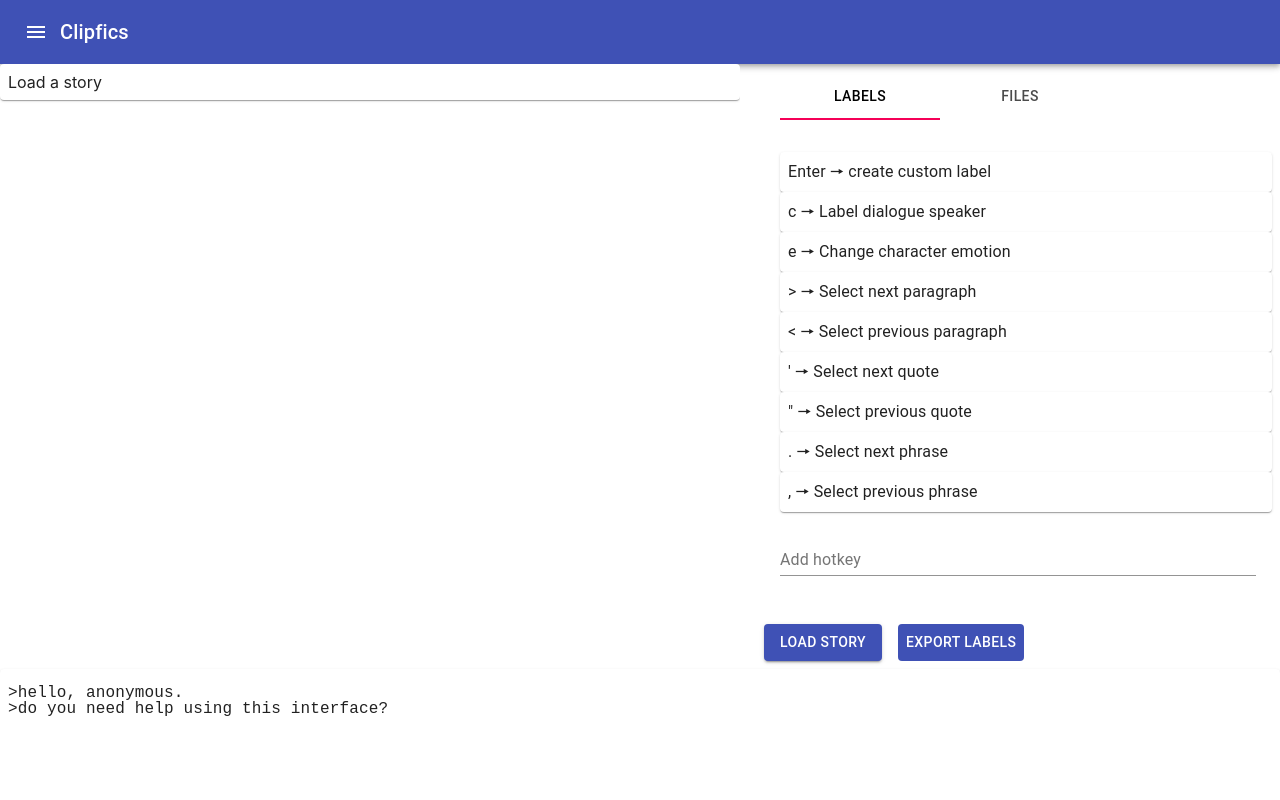
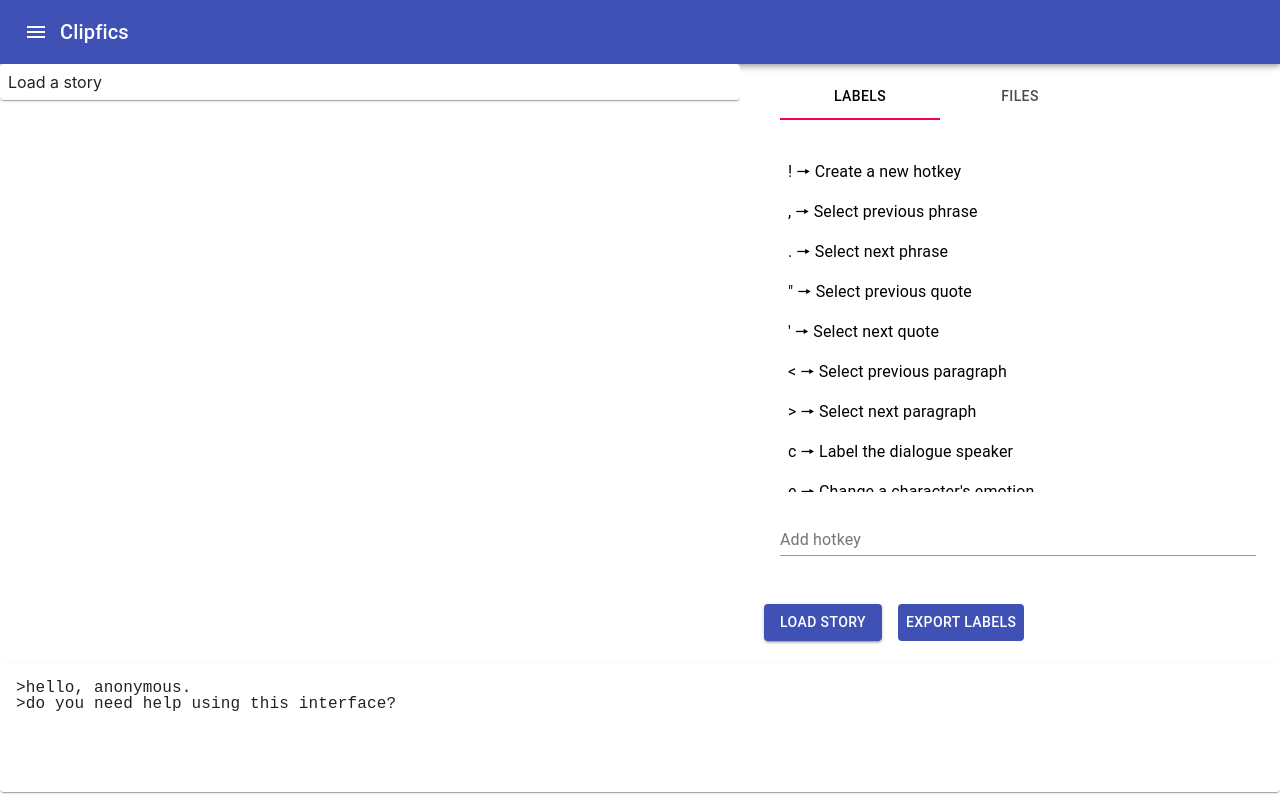
Before and after one commit to synthbot-anon/synthsites, a React (Create React App) app: page / in a window 1280 px wide. Built offline with nearby package versions, Linux system fonts and the light colour scheme.

Commit message:
refactor hotkeys + shortcut to create hotkey

```diff
--- a/src/clipfics/LabelsPanel.js
+++ b/src/clipfics/LabelsPanel.js
@@ -7,34 +7,44 @@
 import { useSelectionCache } from 'common/ContainerSelection.js';
 import useModalControls from 'common/useModalControls.js';
 import useLoopControls from 'common/useLoopControls.js';
-import CookieSynthLabel, { getLabelDescription } from './cookiesynth/CookieSynthLabel.js';
+import useInitializer from 'common/useInitializer.js';
+import CookieSynthLabel, {
+  getLabelDescription,
+} from './cookiesynth/CookieSynthLabel.js';
+import { useCreateNewHotkey } from 'common/Hotkeys.js';
 
+const Hotkey = ({ shortcut, description, ...other }) => {
+  const { classes } = useContext(ThemeContext);
+  return (
+    <div
+      key={shortcut}
+      className={classes['c-hotkey__paper']}
+    >{`${shortcut} 🠖 ${description}`}</div>
+  );
+};
 
-/**
- * React effect to highlight text by hotkey.
- * @param navigator StateMachine with which to register this hotkey
- * @param containerRef React ref for where a selection is valid
- */
-const ClipficsHotkey = ({ onLabel, shortcut, description, label }) => {
-  const { hotkeys, selection, terminal } = useClipfics();
+const useDisplayableHotkeys = () => {
+  const { hotkeys } = useClipfics();
+  const [existingHotkeyActions] = useState({});
+  let [hotkeyDisplays, setHotkeyDisplays] = useState([]);
 
-  // Highlight selection only if it falls within the container
-  const highlightWithinElement = () => {
-    const selectionRange = selection.getRange();
-    if (selectionRange) {
-      onLabel(label);
-    } else {
-      terminal.log('you need to select some story text first');
+  hotkeys.useHotkeys();
+
+  const registerHotkey = (shortcut, action, display) => {
+    if (shortcut in existingHotkeyActions) {
+      const existingAction = existingHotkeyActions[shortcut];
+      hotkeys.unregisterHotkey(shortcut, existingAction);
+      hotkeyDisplays = hotkeyDisplays.filter((x) => x['key'] !== shortcut);
     }
+
+    hotkeys.registerHotkey(shortcut, action);
+    setHotkeyDisplays((hotkeyDisplays = [display, ...hotkeyDisplays]));
+    existingHotkeyActions[shortcut] = action;
   };
 
-  return (
-    <hotkeys.Hotkey
-      shortcut={shortcut}
-      action={highlightWithinElement}
-      description={description}
-    />
-  );
+  useInitializer(() => {});
+
+  return { registerHotkey, hotkeyDisplays };
 };
 
 export const ClipficsLabelsPanel = ({ ...props }) => {
@@ -54,21 +64,27 @@
     openModal: openTemplateModal,
     closeModal: closeTemplateModal,
   } = useModalControls();
+  const {
+    CreateNewHotkey,
+    setValue: setNewHotkeyValue,
+    requestHotkey: createHotkeyHotkey,
+  } = useCreateNewHotkey();
 
-  const [displayKeys, setDisplayKeys] = useState([]);
   const [lastSelection, setLastSelection] = useState();
+  const { registerHotkey, hotkeyDisplays } = useDisplayableHotkeys();
   let [pendingLabel, setPendingLabel] = useState();
 
-  const onTemplateSpecified = (text) => {
+  const labelSelectionWithTemplate = (template) => {
     saveSelection();
 
-    pendingLabel = new CookieSynthLabel(selection.getRange(), text);
+    pendingLabel = new CookieSynthLabel(selection.getRange(), template);
     setPendingLabel(pendingLabel);
 
     beginRequestMissingProps(pendingLabel.missingProperties)
       .then(() => {
         if (pendingLabel.injectLabel()) {
           terminal.log('added label:', pendingLabel.completedLabel);
+          setNewHotkeyValue(pendingLabel.completedLabel);
         } else {
           terminal.log('invalid label:', pendingLabel.completedLabel);
         }
@@ -80,21 +96,6 @@
         stopRequestingProps();
         restoreSelection();
       });
-  };
-
-  const onHotkeyAdded = (shortcut, label) => {
-    const description = getLabelDescription(label);
-    const newHotkey = (
-      <ClipficsHotkey
-        key={shortcut}
-        onLabel={onTemplateSpecified}
-        shortcut={shortcut}
-        description={description || label}
-        label={label}
-      />
-    );
-
-    setDisplayKeys([newHotkey, ...displayKeys]);
   };
 
   const selectNext = (getNextRange) => {
@@ -113,93 +114,90 @@
       nextSelection.insertNode(span);
       span.scrollIntoView(false);
       span.parentNode.removeChild(span);
-
     }
   };
+
+  const addCustomLabel = () => {
+    const selectionRange = selection.getRange();
+    if (!selectionRange) {
+      terminal.log('you need to select some story text first');
+      return;
+    }
+
+    saveSelection();
+    openTemplateModal();
+  };
+
+  const addTemplatedLabel = (template) => () => {
+    const selectionRange = selection.getRange();
+    if (!selectionRange) {
+      terminal.log('you need to select some story text first');
+      return;
+    }
+
+    labelSelectionWithTemplate(template);
+  };
+
+  const createHotkey = (shortcut, action, description) => {
+    registerHotkey(
+      shortcut,
+      action,
+      <Hotkey key={shortcut} shortcut={shortcut} description={description} />,
+    );
+  };
+
+  const createLabelHotkey = (shortcut, labelTemplate) => {
+    const description = getLabelDescription(labelTemplate) || labelTemplate;
+    createHotkey(shortcut, addTemplatedLabel(labelTemplate), description);
+  };
+
+  const createNextSelectionHotkey = (shortcut, regex, description) => {
+    createHotkey(
+      shortcut,
+      () => selectNext((current) => storyNavigator.getNextPhrase(current, regex)),
+      description,
+    );
+  };
+
+  const createPrevSelectionHotkey = (shortcut, regex, description) => {
+    createHotkey(
+      shortcut,
+      () => selectNext((current) => storyNavigator.getPreviousPhrase(current, regex)),
+      description,
+    );
+  };
+
+  useInitializer(() => {
+    createHotkey('Enter', addCustomLabel, 'Create custom label');
+    createLabelHotkey('e', 'meta character="?" emotion="?"');
+    createLabelHotkey('c', 'dialogue speaker="?"');
+    createNextSelectionHotkey('>', /\S.*\S?/g, 'Select next paragraph');
+    createPrevSelectionHotkey('<', /\S.*\S?/g, 'Select previous paragraph');
+    createNextSelectionHotkey("'", /"[^ ][^"]*"?/g, 'Select next quote');
+    createPrevSelectionHotkey('"', /"[^ ][^"]*"?/g, 'Select previous quote');
+    createNextSelectionHotkey(
+      '.',
+      /(?:\w[^.?!"]*[^ "][.?!]*)/g,
+      'Select next phrase',
+    );
+    createPrevSelectionHotkey(
+      ',',
+      /(?:\w[^.?!"]*[^ "][.?!]*)/g,
+      'Select previous phrase',
+    );
+    createHotkey('!', createHotkeyHotkey, 'Create a new hotkey');
+  });
 
   return (
     <Grid container {...props}>
       <Grid item className={classes['c-controls--fill-width']}>
-        <hotkeys.Hotkey
-          shortcut="Enter"
-          action={() => {
-            saveSelection();
-            openTemplateModal();
-          }}
-          description="create custom label"
-        />
-        <ClipficsHotkey
-          shortcut="c"
-          onLabel={onTemplateSpecified}
-          label='dialogue character="?"'
-          description='Label dialogue speaker'
-        />
-        <ClipficsHotkey
-          shortcut="e"
-          onLabel={onTemplateSpecified}
-          label='meta character="?" emotion="?"'
-          description='Change character emotion'
-        />
-
-        <hotkeys.Hotkey
-          shortcut=">"
-          action={() =>
-            selectNext((current) => storyNavigator.getNextPhrase(current, /\S.*\S?/g))
-          }
-          description="Select next paragraph"
-        />
-        <hotkeys.Hotkey
-          shortcut="<"
-          action={() =>
-            selectNext((current) => storyNavigator.getPreviousPhrase(current, /\S.*\S?/g))
-          }
-          description="Select previous paragraph"
-        />
-        <hotkeys.Hotkey
-          shortcut="'"
-          action={() =>
-            selectNext((current) =>
-              storyNavigator.getNextPhrase(current, /"[^ ][^"]*"?/g),
-            )
-          }
-          description="Select next quote"
-        />
-        <hotkeys.Hotkey
-          shortcut='"'
-          action={() =>
-            selectNext((current) =>
-              storyNavigator.getPreviousPhrase(current, /"[^ ][^"]*"?/g),
-            )
-          }
-          description="Select previous quote"
-        />
-        <hotkeys.Hotkey
-          shortcut="."
-          action={() =>
-            selectNext((current) =>
-              storyNavigator.getNextPhrase(current, /(?:\w[^.?!"]*[^ "][.?!]*)/g),
-            )
-          }
-          description="Select next phrase"
-        />
-        <hotkeys.Hotkey
-          shortcut=","
-          action={() =>
-            selectNext((current) =>
-              storyNavigator.getPreviousPhrase(current, /(?:\w[^.?!"]*[^ "][.?!]*)/g),
-            )
-          }
-          description="Select previous phrase"
-        />
-
-
-        <div children={displayKeys} />
+        <div className={classes['c-controls__hotkey-list']} children={hotkeyDisplays} />
         <TextFieldModal
           open={isTemplateModalOpen}
           onComplete={(text) => {
             closeTemplateModal();
             restoreSelection();
-            onTemplateSpecified(text);
+            labelSelectionWithTemplate(text);
           }}
           onClose={() => {
             closeTemplateModal();
@@ -216,7 +214,7 @@
           onClose={stopRequestingProps}
           label={currentMissingProp}
         />
-        <hotkeys.CreateNewHotkey onHotkeyAdded={onHotkeyAdded} />
+        <CreateNewHotkey hotkeys={hotkeys} onHotkeyAdded={createLabelHotkey} />
       </Grid>
     </Grid>
   );
--- a/src/clipfics/cookiesynth/CookieSynthLabel.js
+++ b/src/clipfics/cookiesynth/CookieSynthLabel.js
@@ -75,10 +75,6 @@
       targetProps.length !== this.#properties.length ||
       targetValues.length !== this.#values.length
     ) {
-      console.log('easy miss');
-      console.log(targetType, 'vs', this.#type);
-      console.log(targetProps.length, 'vs', this.#properties.length);
-      console.log(targetValues.length, 'vs', this.#values.length);
       return null;
     }
 
@@ -95,21 +91,18 @@
 
       if (!(prop in targetDict)) {
         // We're missing a property. It can't be a match.
-        console.log('missing property', prop);
         return null;
       }
 
       if (val.startsWith('{') && val.endsWith('}')) {
         // This value must be assigned, so it must be not a ? in the targetLabel
         if (targetDict[prop] === '?') {
-          console.log('shouldnt have a value here', prop);
           return null;
         }
         result = replacePattern(result, val, targetDict[prop]);
       } else {
         // All other values should match identically
         if (targetDict[prop] !== val) {
-          console.log('should have a match here', val);
           return null;
         }
 
@@ -125,7 +118,11 @@
 }
 
 const KNOWN_DESCRIPTIONS = [
-  new DefaultDescription('dialogue speaker="{speaker}"', 'Label speaker as {speaker}'),
+  new DefaultDescription(
+    'dialogue speaker="{speaker}"',
+    'Label speaker as {speaker}',
+  ),
+  new DefaultDescription('dialogue speaker="?"', 'Label the dialogue speaker'),
   new DefaultDescription(
     'meta character="{character}" emotion="{emotion}"',
     "Change {character}'s emotion to {emotion}",
@@ -137,6 +134,10 @@
   new DefaultDescription(
     'meta character="?" emotion="{emotion}"',
     "Change a character's emotion to {emotion}",
+  ),
+  new DefaultDescription(
+    'meta character="?" emotion="?"',
+    "Change a character's emotion",
   ),
 ];
 
@@ -180,7 +181,7 @@
   }
 
   getCompletedLabel() {
-    if (!this.completedLabel) {
+    if (this.completedLabel) {
       return this.completedLabel;
     }
 
--- a/src/common/CompletableTextField.js
+++ /dev/null
@@ -1,18 +0,0 @@
-import React, { useState } from 'react';
-import { TextField } from '@material-ui/core';
-
-export default ({ onComplete, ...other }) => {
-  const [text, setText] = useState('');
-
-  const onSubmitted = (e) => {
-    e.preventDefault();
-    onComplete(text);
-    setText('');
-  };
-
-  return (
-    <form onSubmit={onSubmitted}>
-      <TextField {...other} value={text} onChange={(e) => setText(e.target.value)} />
-    </form>
-  );
-};
--- a/src/common/Hotkeys.js
+++ b/src/common/Hotkeys.js
@@ -1,7 +1,7 @@
 import React, { useState, useEffect, useContext } from 'react';
-import CompletableTextField from 'common/CompletableTextField.js';
+import useCompletableTextField from 'common/useCompletableTextField.js';
 import { ThemeContext } from 'theme.js';
-import { Paper, Grid, Modal, Typography } from '@material-ui/core';
+import { Grid, Modal, Typography } from '@material-ui/core';
 
 const IGNORE_KEYS = new Set(['Shift', 'Control', 'Alt', 'CapsLock']);
 
@@ -12,22 +12,15 @@
 
   e.preventDefault();
   actions.forEach((f) => f(e.key));
-}
+};
 
 export default class Hotkeys {
+  lastUpdate = 0;
+  watchers = [];
   #hotkeys = {};
-  CaptureShortcut;
-  Hotkey;
-  CreateNewHotkey;
-
-  constructor() {
-    this.CaptureShortcut = (props) => <CaptureShortcut hotkeys={this} {...props} />;
-    this.Hotkey = (props) => <Hotkey hotkeys={this} {...props} />;
-    this.CreateNewHotkey = (props) => <CreateNewHotkey hotkeys={this} {...props} />;
-  }
 
   // React effect to use hotkeys on a page
-  useHotkeys() {
+  useHotkeyListener() {
     const keyDownListener = (e) => {
       if (IGNORE_KEYS.has(e.key)) {
         return;
@@ -70,29 +63,27 @@
     }
 
     previousActions.push(action);
+    this.lastUpdate += 1;
   }
 
   unregisterHotkey(shortcut, action) {
     this.#hotkeys[shortcut] = this.#hotkeys[shortcut].filter((x) => x !== action);
+    this.lastUpdate += 1;
+  }
+
+  useHotkeys() {
+    const [, setLastUpdate] = useState(this.lastUpdate);
+
+    useEffect(() => {
+      this.watchers.push(setLastUpdate);
+      return () => {
+        this.watchers = this.watchers.filter((x) => x !== setLastUpdate);
+      };
+    }, []);
+
+    return this.#hotkeys;
   }
 }
-
-const Hotkey = ({ hotkeys, shortcut, action, description, ...other }) => {
-  const { classes } = useContext(ThemeContext);
-
-  useEffect(() => {
-    hotkeys.registerHotkey(shortcut, action);
-    return () => {
-      hotkeys.unregisterHotkey(shortcut, action);
-    };
-  });
-
-  return (
-    <Paper className={classes['c-hotkey__paper']} {...other}>
-      {`${shortcut} 🠖 ${description}`}
-    </Paper>
-  );
-};
 
 const CaptureShortcut = ({ hotkeys, description, onCapture, ...other }) => {
   const { classes } = useContext(ThemeContext);
@@ -130,7 +121,14 @@
   );
 };
 
-const CreateNewHotkey = ({ hotkeys, onHotkeyAdded, ...other }) => {
+const CreateNewHotkeyComponent = ({
+  CompletableTextField,
+  inputRef,
+  hotkeys,
+  onHotkeyAdded,
+  value,
+  ...other
+}) => {
   const { classes } = useContext(ThemeContext);
 
   const [pendingLabel, setPendingLabel] = useState();
@@ -141,6 +139,10 @@
     setCaptureShortcut(true);
   };
 
+  useEffect(() => {
+    inputRef.requestHotkeyFor = requestHotkeyFor;
+  }, [inputRef]);
+
   const onShortcutCaptured = (shortcut, label) => {
     setCaptureShortcut(false);
     onHotkeyAdded(shortcut, label);
@@ -149,6 +151,7 @@
   return (
     <div>
       <CompletableTextField
+        value={value}
         label="Add hotkey"
         className={`${classes['c-controls--fill-width']} ${classes['c-controls__textfield']}`}
         onComplete={requestHotkeyFor}
@@ -166,3 +169,25 @@
     </div>
   );
 };
+
+export const useCreateNewHotkey = (props) => {
+  const { CompletableTextField, getValue, setValue } = useCompletableTextField();
+  const [inputRef] = useState({});
+
+  const requestHotkey = () => {
+    inputRef.requestHotkeyFor(getValue());
+  };
+
+  return {
+    CreateNewHotkey: (props) => (
+      <CreateNewHotkeyComponent
+        CompletableTextField={CompletableTextField}
+        inputRef={inputRef}
+        {...props}
+      />
+    ),
+    getValue,
+    setValue,
+    requestHotkey,
+  };
+};
--- a/src/common/TextFieldModal.js
+++ b/src/common/TextFieldModal.js
@@ -1,10 +1,11 @@
 import React, { useContext } from 'react';
 import { Modal } from '@material-ui/core';
-import CompletableTextField from './CompletableTextField.js';
+import useCompletableTextField from './useCompletableTextField.js';
 import { ThemeContext } from 'theme.js';
 
 export default ({ open, onClose, ...other }) => {
   const { classes } = useContext(ThemeContext);
+  const { CompletableTextField } = useCompletableTextField();
 
   return (
     <div>
--- /dev/null
+++ b/src/common/useCompletableTextField.js
@@ -0,0 +1,63 @@
+import React, { useState, useEffect } from 'react';
+import { TextField } from '@material-ui/core';
+
+const CompletableTextFieldComponent = ({ inputRef, onComplete, value, ...other }) => {
+  const normalizedValue = value || '';
+
+  /* React does weird things with controlled input fields. We need a separate copy of
+   * the field to capture changes specified by the parent component. */
+  const [defaultValue, setDefaultValue] = useState(normalizedValue);
+  const [displayValue, setDisplayValue] = useState(normalizedValue);
+
+  useEffect(() => {
+    inputRef.setDisplayValue = setDisplayValue;
+  }, [inputRef]);
+
+  if (normalizedValue !== defaultValue) {
+    setDefaultValue(normalizedValue);
+    setDisplayValue(normalizedValue);
+  }
+
+  const onSubmitted = (e) => {
+    e.preventDefault();
+    if (displayValue === '') {
+      return;
+    }
+
+    onComplete(displayValue);
+    setDisplayValue('');
+  };
+
+  return (
+    <form onSubmit={onSubmitted}>
+      <TextField
+        inputRef={(input) => {
+          inputRef.current = input;
+        }}
+        {...other}
+        value={displayValue}
+        onChange={(e) => setDisplayValue(e.target.value)}
+      />
+    </form>
+  );
+};
+
+export default () => {
+  const [inputRef] = useState({});
+
+  const getValue = () => {
+    return inputRef.current && inputRef.current.value;
+  };
+
+  const setValue = (value) => {
+    inputRef.setDisplayValue(value);
+  };
+
+  return {
+    CompletableTextField: (props) => (
+      <CompletableTextFieldComponent inputRef={inputRef} {...props} />
+    ),
+    getValue,
+    setValue,
+  };
+};
--- /dev/null
+++ b/src/common/useInitializer.js
@@ -0,0 +1,10 @@
+import { useState } from 'react';
+
+export default (f) => {
+  const [initialized, setInitialized] = useState(false);
+
+  if (!initialized) {
+    f();
+    setInitialized(true);
+  }
+};
--- a/src/theme.js
+++ b/src/theme.js
@@ -9,16 +9,14 @@
 // TODO: use BEM naming conventions for these
 export const useStyles = makeStyles({
   'c-app--full-height': {
-    height: 'calc(100vh - 16px)',
-    'max-height': 'calc(100vh - 16px)',
+    height: 'calc(100vh - 4px)',
+    'max-height': 'calc(100vh - 4px)',
   },
 
   'c-story-panel--full-height': {
     'max-height': 'calc(85vh - 64px)',
     'height': 'calc(85vh - 64px)',
   },
-
-  'c-control-panel': {},
 
   'c-fileio-import-button': {
     background: theme.palette.primary.main,
@@ -42,6 +40,11 @@
     height: '100%',
   },
 
+  'c-control-panel': {
+    'max-height': 'calc(85vh - 64px)',
+    'height': 'calc(85vh - 64px)',
+  },
+
   'c-controls--fill-width': {
     width: '100%',
   },
@@ -49,6 +52,13 @@
   'c-controls__textfield': {
     'margin-top': theme.spacing(2),
     'margin-bottom': theme.spacing(2),
+  },
+
+  'c-controls__hotkey-list': {
+    'height': 'calc(85vh - 340px)',
+    'max-height': 'calc(85vh - 340px)',
+    'overflow-y': 'auto',
+    'overflow-x': 'hidden',
   },
 
   'c-hotkey__paper': {
@@ -92,12 +102,14 @@
 
   'c-terminal': {
     'padding-top': theme.spacing(2),
-    'padding-bottom': theme.spacing(2),
-    'padding-left': theme.spacing(1),
-    'padding-right': theme.spacing(1),
-    'max-height': 'calc(15vh - 32px)',
-    'height': 'calc(15vh - 32px)',
+    'margin-left': theme.spacing(2),
+    'margin-right': theme.spacing(2),
+    'max-height': 'calc(15vh - 8px)',
+    'height': 'calc(15vh - 8px)',
     'overflow': 'auto',
+    'bottom': '0%',
+    flexWidth: 1,
+
   },
 
   'c-terminal__history': {
```
Also changed, not shown: src/App.js (+18 -9 lines).
